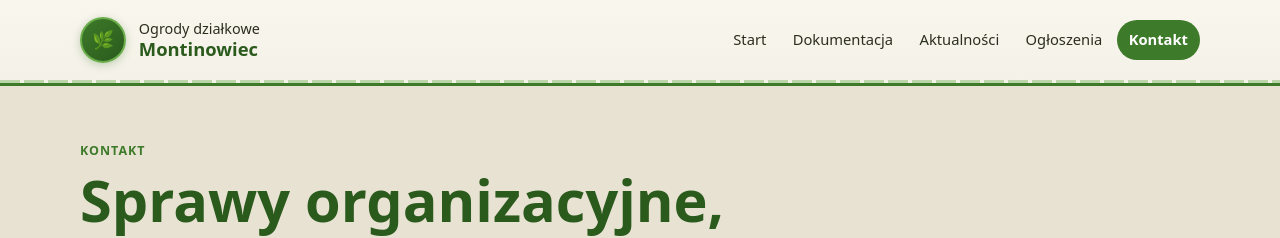
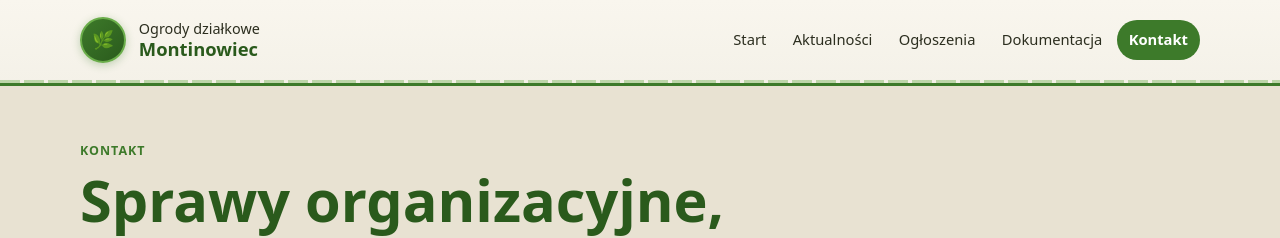
Before and after one commit to brxie/montin-page, a Jekyll site: the page built from kontakt.md, in a window 1280 px wide. Shown: the top 238 px of the page. Built offline with Jekyll 4.4.1, drawn with Linux system fonts in a browser that asks for light colours; part of the change alters nothing that is shown.

```diff
--- a/_data/navigation.yml
+++ b/_data/navigation.yml
@@ -1,10 +1,10 @@
 - title: "Start"
   url: "/"
-- title: "Dokumentacja"
-  url: "/dokumentacja/"
 - title: "Aktualności"
   url: "/aktualnosci/"
 - title: "Ogłoszenia"
   url: "/ogloszenia/"
+- title: "Dokumentacja"
+  url: "/dokumentacja/"
 - title: "Kontakt"
   url: "/kontakt/"
```
